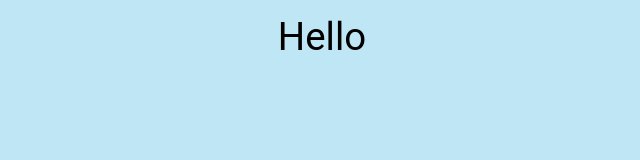
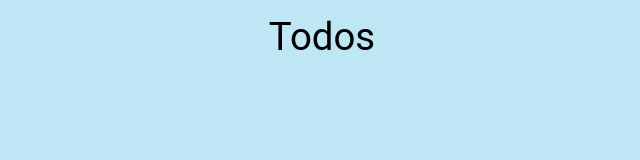
Before and after one commit to Aldar0K/react-redux-todo, a React (Create React App) app: page / in a window 1280 px wide. Shown: the top 160 px of the page, without its empty margins (318-958 px from the left). Built offline with nearby package versions, Linux system fonts and the light colour scheme.

Commit message:
feat: add Title component

```diff
--- /dev/null
+++ b/src/components/Title/index.tsx
@@ -0,0 +1,14 @@
+import React from 'react';
+import './styles.css';
+
+interface TodosTitleProps {
+  title: string
+}
+
+const TodosTitle: React.FC<TodosTitleProps> = ({ title }) => {
+  return (
+    <h1>{title}</h1>
+  );
+}
+
+export default TodosTitle;
--- a/src/pages/MainPage/MainPage.tsx
+++ b/src/pages/MainPage/MainPage.tsx
@@ -3,7 +3,9 @@ import MainPageTemplate from '../../templates/MainPageTemplate';
 
 const MainPage: React.FC = () => {
   return (
-    <MainPageTemplate />
+    <MainPageTemplate
+      title='Todos'
+    />
   );
 }
 
--- a/src/templates/MainPageTemplate/index.tsx
+++ b/src/templates/MainPageTemplate/index.tsx
@@ -1,13 +1,20 @@
 import React from 'react';
 import './styles.css';
+import TodosTitle from '../../components/Title';
 
-const MainPageTemplate: React.FC = () => {
+interface MainPageTemplateProps {
+  title: string
+}
+
+const MainPageTemplate: React.FC<MainPageTemplateProps> = ({
+  title
+}) => {
   return (
     <div className='wrapper'>
       {/* <Header /> */}
       <main className='main'>
         <div className='container main__container'>
-          <h1>Hello</h1>
+          <TodosTitle title={title} />
         </div>
       </main>
       {/* <Footer /> */}
```
Also changed, not shown: src/components/Title/styles.css (added).
